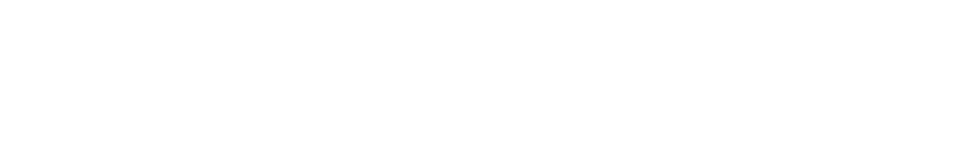
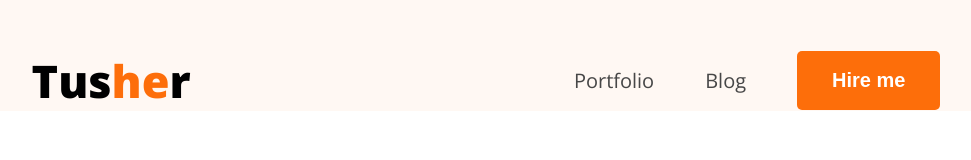
Before and after one commit to ashrafultusher13/Portfolio, a plain HTML site: page index.html in a window 1280 px wide. Shown: the whole page, without its empty margins (154-1125 px from the left). Drawn offline with nearby package versions, Linux system fonts and the light colour scheme.

Commit message:
added navbar styled according to css

```diff
--- a/index.html
+++ b/index.html
@@ -1,11 +1,29 @@
 <!DOCTYPE html>
 <html lang="en">
-<head>
-  <meta charset="UTF-8">
-  <meta name="viewport" content="width=device-width, initial-scale=1.0">
-  <title>Document</title>
-</head>
-<body>
-
-</body>
+  <head>
+    <meta charset="UTF-8" />
+    <meta name="viewport" content="width=device-width, initial-scale=1.0" />
+    <title>Document</title>
+    <link rel="preconnect" href="https://fonts.googleapis.com" />
+    <link rel="preconnect" href="https://fonts.gstatic.com" crossorigin />
+    <link
+      href="https://fonts.googleapis.com/css2?family=Open+Sans:ital,wght@0,300..800;1,300..800&family=Roboto+Condensed:ital,wght@0,100..900;1,100..900&display=swap"
+      rel="stylesheet"
+    />
+    <link rel="stylesheet" href="styles/portfolio.css" />
+  </head>
+  <body class="font-open-sans">
+    <header>
+      <nav>
+        <div class="logo">
+          <h2>Tus<span class="color-orange">he</span>r</h2>
+        </div>
+        <ul class="menu">
+          <li><a href="">Portfolio</a></li>
+          <li><a href="">Blog</a></li>
+          <li><button class="btn">Hire me</button></li>
+        </ul>
+      </nav>
+    </header>
+  </body>
 </html>
--- /dev/null
+++ b/styles/portfolio.css
@@ -0,0 +1,54 @@
+* {
+  margin: 0;
+  padding: 0;
+  box-sizing: border-box;
+}
+/* shared style */
+.font-open-sans{
+  font-family: "Open Sans", sans-serif;
+  font-optical-sizing: auto;
+}
+.logo h2 {
+  font-size: 45px;
+  font-weight: 900;
+}
+.color-orange {
+  color: #FD6E0A;
+}
+.btn {
+  background-color: #FD6E0A;
+  border: none;
+  padding: 18px 35px;
+  border-radius: 5px;
+  font-size: 20px;
+  font-weight: bold;
+  color: white;
+
+}
+/* main style */
+header {
+  background-color: #FFF8F3;
+  padding-top: 50px;
+}
+nav{
+  width: 71%;
+  max-width: 1140px;
+  margin: 0px auto;
+  /* border: 2px solid red; */
+  display: flex;
+  justify-content: space-between;
+  align-items: center;
+}
+nav .menu {
+  display: flex;
+  align-items: center;
+  list-style-type: none;
+  gap: 51px;
+}
+nav .menu a {
+  font-size: 20px;
+  color: #474747;
+  text-decoration: none;
+
+
+}
```
